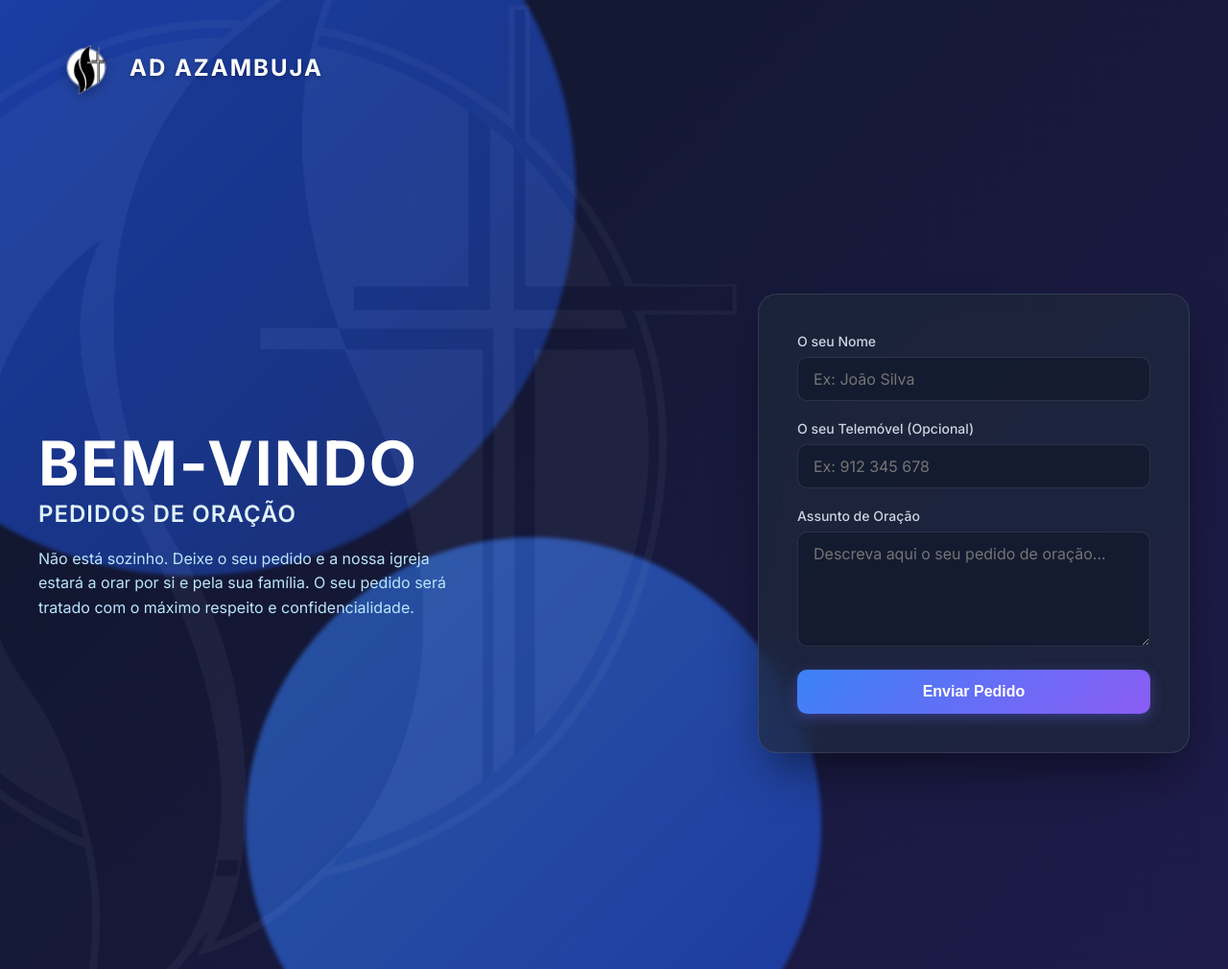
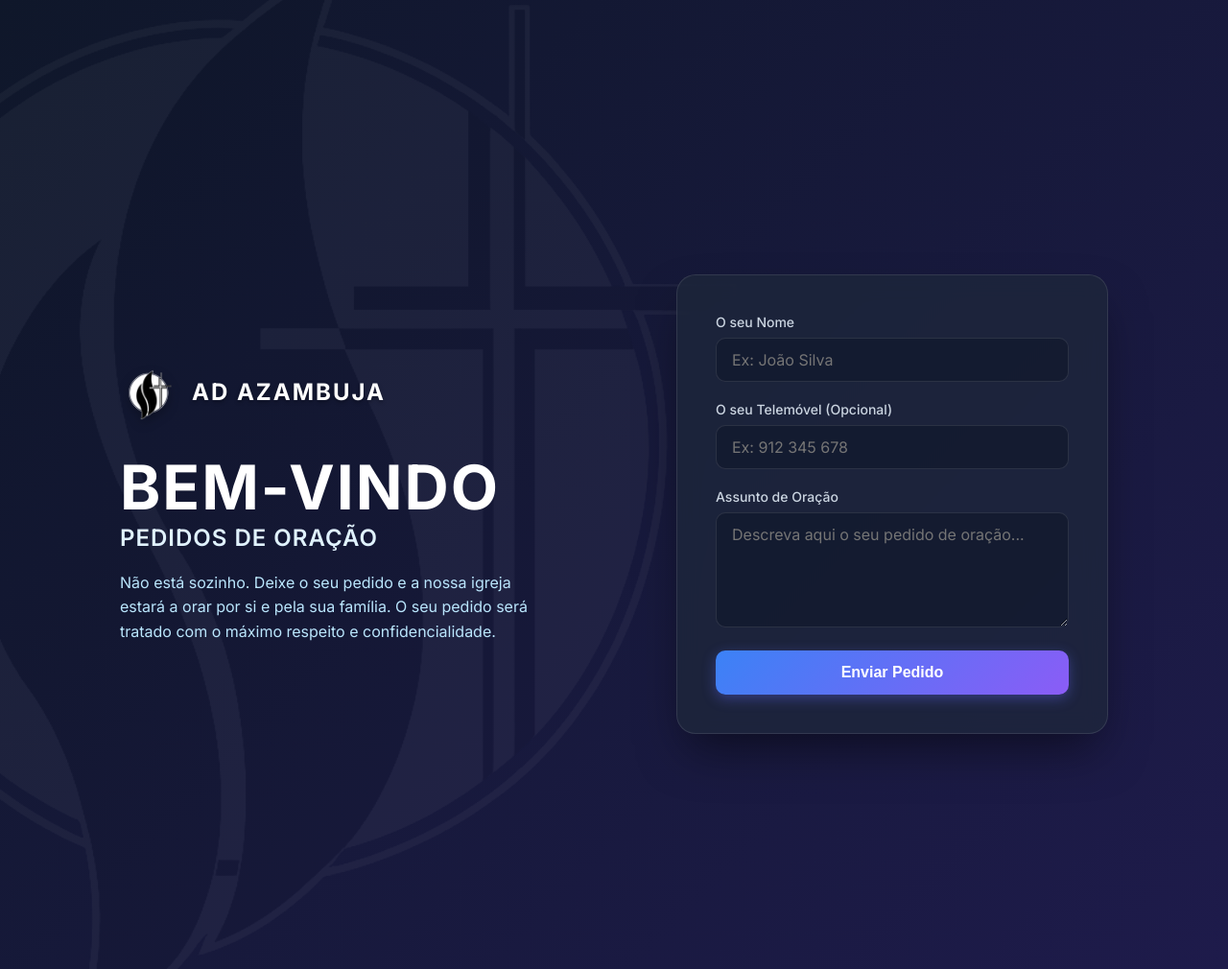
Before and after one commit to jtaxo/prayers-app, a Flask app: page / in a window 1280 px wide. Shown: the whole page at 96% size. Run offline with Flask 3, Linux system fonts and the light colour scheme; some libraries are stand-ins or nearby versions.

Commit message:
Remove shapes, center layout and align logo

```diff
--- a/static/style.css
+++ b/static/style.css
@@ -283,24 +283,20 @@ button:active {
    FUTURISTIC LAYOUT - AD AZAMBUJA
    ========================================= */
 
-.brand-header {
-    position: absolute;
-    top: 40px;
-    left: 60px;
+.brand-inline {
     display: flex;
     align-items: center;
     gap: 15px;
-    z-index: 10;
+    margin-bottom: 30px;
     animation: fadeInDown 0.8s ease-out;
 }
 
-.brand-header img {
+.brand-inline img {
     height: 60px;
-    /* Inverte as cores da imagem para ficar branca sobre o fundo escuro/azul */
     filter: invert(1) drop-shadow(0 4px 6px rgba(0,0,0,0.3));
 }
 
-.brand-header span {
+.brand-inline span {
     font-size: 24px;
     font-weight: 700;
     color: white;
@@ -315,16 +311,18 @@ button:active {
     max-width: 1200px;
     margin: 0 auto;
     align-items: center;
-    justify-content: space-between;
+    justify-content: center;
+    gap: 80px;
     min-height: 80vh;
     z-index: 5;
     position: relative;
-    padding-top: 80px;
+    padding-top: 40px;
 }
 
 .hero-section {
     flex: 1;
-    padding-right: 60px;
+    max-width: 500px;
+    padding-right: 0;
     color: white;
     animation: fadeInLeft 0.8s ease-out;
 }
@@ -356,8 +354,9 @@ button:active {
 
 .form-section {
     flex: 1;
+    max-width: 450px;
     display: flex;
-    justify-content: flex-end;
+    justify-content: center;
     animation: fadeInRight 0.8s ease-out;
 }
 
@@ -365,31 +364,7 @@ button:active {
     max-width: 450px;
 }
 
-/* Formas Abstractas no Fundo (bolas / círculos como na imagem de referência) */
-.abstract-shape {
-    position: fixed;
-    border-radius: 50%;
-    z-index: -2;
-    filter: blur(2px);
-}
-
-.shape-1 {
-    width: 800px;
-    height: 800px;
-    background: linear-gradient(135deg, #1d4ed8 0%, #1e3a8a 100%);
-    top: -200px;
-    left: -200px;
-    opacity: 0.8;
-}
-
-.shape-2 {
-    width: 600px;
-    height: 600px;
-    background: linear-gradient(135deg, #3b82f6 0%, #1d4ed8 100%);
-    bottom: -150px;
-    left: 20%;
-    opacity: 0.6;
-}
+/* Bolas azuis removidas a pedido do utilizador */
 
 @keyframes fadeInLeft {
     from { opacity: 0; transform: translateX(-40px); }
@@ -427,11 +402,7 @@ button:active {
         text-align: center;
     }
 
-    .brand-header {
-        top: 20px;
-        left: 50%;
-        transform: translateX(-50%);
-        width: 100%;
+    .brand-inline {
         justify-content: center;
     }
 
--- a/templates/index.html
+++ b/templates/index.html
@@ -1,28 +1,25 @@
 <!DOCTYPE html>
 <html lang="pt">
+
 <head>
     <meta charset="UTF-8">
     <meta name="viewport" content="width=device-width, initial-scale=1.0">
     <title>Pedidos de Oração - AD Azambuja</title>
     <link rel="stylesheet" href="{{ url_for('static', filename='style.css') }}">
 </head>
+
 <body>
-    <!-- Elementos futuristas de fundo -->
-    <div class="abstract-shape shape-1"></div>
-    <div class="abstract-shape shape-2"></div>
-
-    <!-- Branding no canto superior esquerdo -->
-    <div class="brand-header">
-        <img src="{{ url_for('static', filename='logo.png') }}" alt="Logo AD Azambuja">
-        <span>AD Azambuja</span>
-    </div>
-
     <div class="layout-split">
-        <!-- Lado esquerdo: Texto de boas-vindas -->
+        <!-- Lado esquerdo: Texto de boas-vindas e Branding -->
         <div class="hero-section">
+            <div class="brand-inline">
+                <img src="{{ url_for('static', filename='logo.png') }}" alt="Logo AD Azambuja">
+                <span>AD Azambuja</span>
+            </div>
             <h1 class="hero-title">BEM-VINDO</h1>
             <h2 class="hero-subtitle">PEDIDOS DE ORAÇÃO</h2>
-            <p class="hero-text">Não está sozinho. Deixe o seu pedido e a nossa igreja estará a orar por si e pela sua família. O seu pedido será tratado com o máximo respeito e confidencialidade.</p>
+            <p class="hero-text">Não está sozinho. Deixe o seu pedido e a nossa igreja estará a orar por si e pela sua
+                família. O seu pedido será tratado com o máximo respeito e confidencialidade.</p>
         </div>
 
         <!-- Lado direito: Formulário -->
@@ -41,7 +38,8 @@
 
                     <div class="form-group">
                         <label for="assunto">Assunto de Oração</label>
-                        <textarea id="assunto" name="assunto" required placeholder="Descreva aqui o seu pedido de oração..."></textarea>
+                        <textarea id="assunto" name="assunto" required
+                            placeholder="Descreva aqui o seu pedido de oração..."></textarea>
                     </div>
 
                     <button type="submit">Enviar Pedido</button>
@@ -50,4 +48,5 @@
         </div>
     </div>
 </body>
+
 </html>
```
